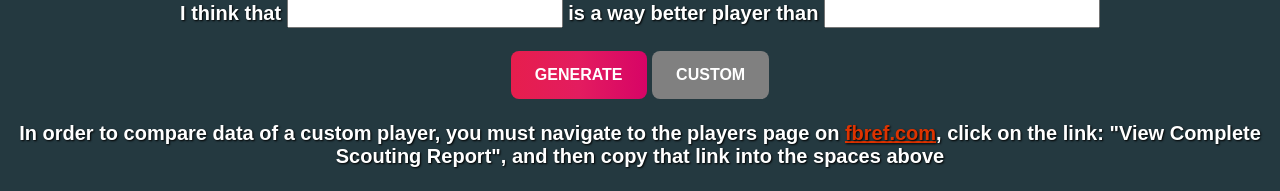
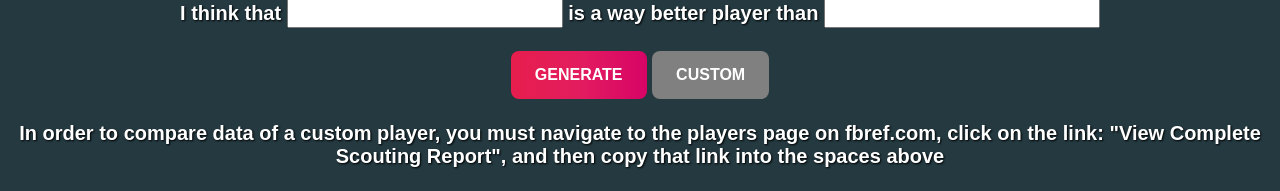
Before and after one commit to andrew-chin/contextstats, a Flask app: page / in a window 1280 px wide. Shown: the part 126-317 px from the top of the page. Run offline with Flask 2, Linux system fonts and the light colour scheme; some libraries are stand-ins or nearby versions; some web fonts are replaced.

Commit message:
Actual final

```diff
--- a/templates/home.html
+++ b/templates/home.html
@@ -36,7 +36,7 @@
             <input class = "button" type="submit" value="GENERATE">
             <input style = "background: grey" class= "button" type="submit" value="CUSTOM" disabled="disabled">
             <br> <br>
-            In order to compare data of a custom player, you must navigate to the players page on <a style="color:#d30"href="fbref.com">fbref.com</a>, click on the link: "View Complete Scouting Report", and then copy that link into the spaces above</b>
+            In order to compare data of a custom player, you must navigate to the players page on fbref.com, click on the link: "View Complete Scouting Report", and then copy that link into the spaces above</b>
             <br><br>
             {{text | safe}}
         </form>
```
